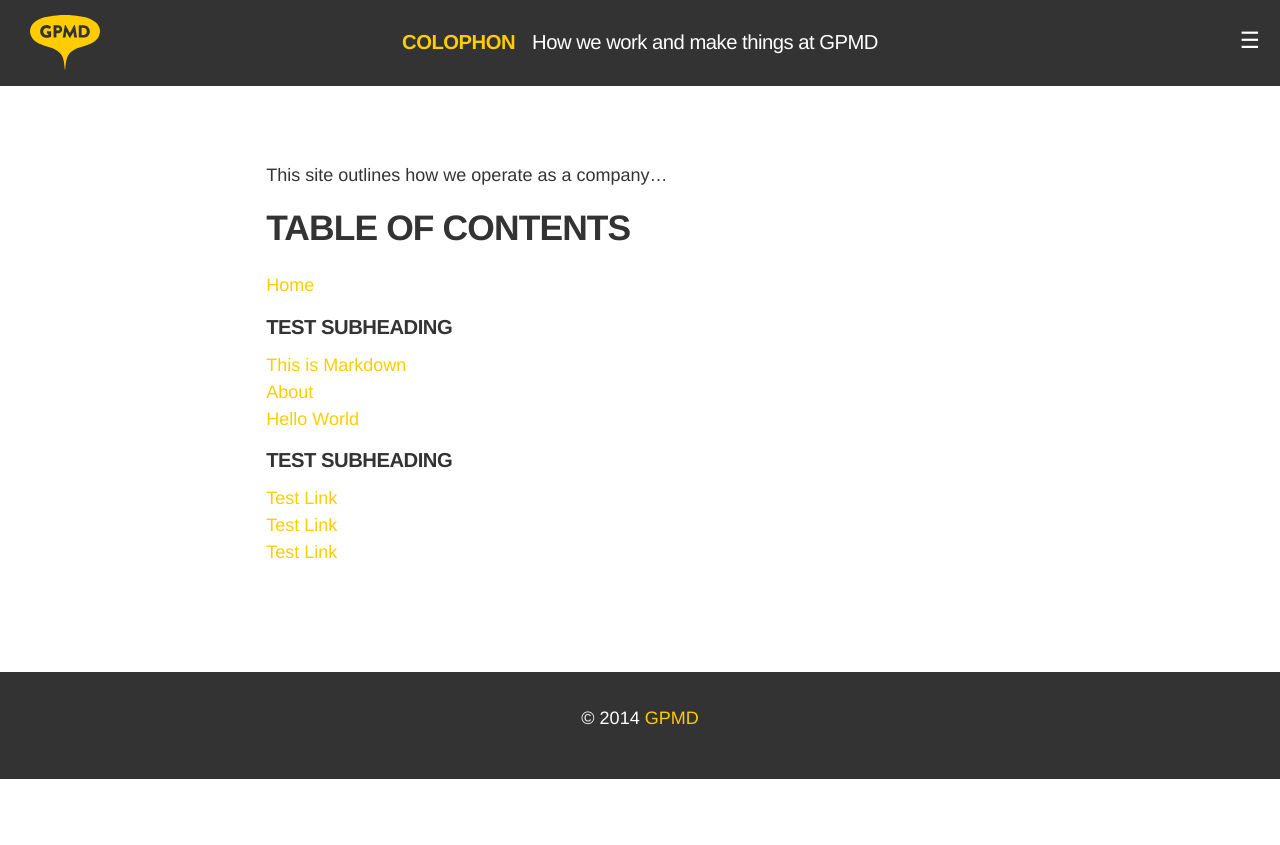
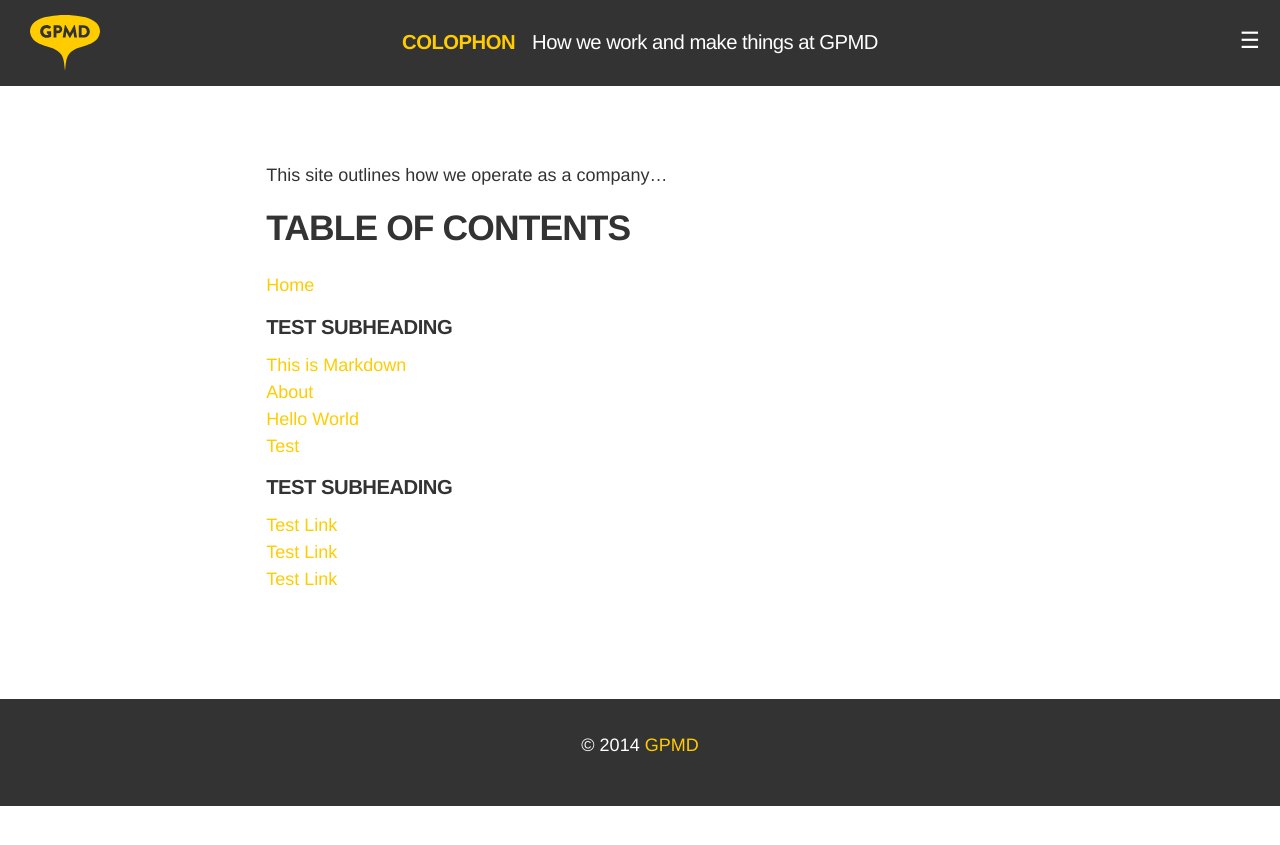
Before and after one commit to gpmd/playbook, a Jekyll site: the page built from index.md, in a window 1280 px wide. Shown: the top 845 px of the page. Built offline with Jekyll 4.4.1, drawn with Linux system fonts in a browser that asks for light colours; nearby versions of some CDN libraries; Markdown is read by kramdown in place of the engine named in the settings.

Commit message:
Updated table-of-contents.md

```diff
--- a/_includes/table-of-contents.md
+++ b/_includes/table-of-contents.md
@@ -5,6 +5,7 @@
 * [This is Markdown]({{ site.baseurl }}/this-is-markdown)
 * [About]({{ site.baseurl }}/about)
 * [Hello World](http://gpmd.github.io/colophon/blog/2014/02/27/hello-world/)
+* [Test]({{ site.baseurl }}/test)
 
 ###### Test Subheading
 
```
